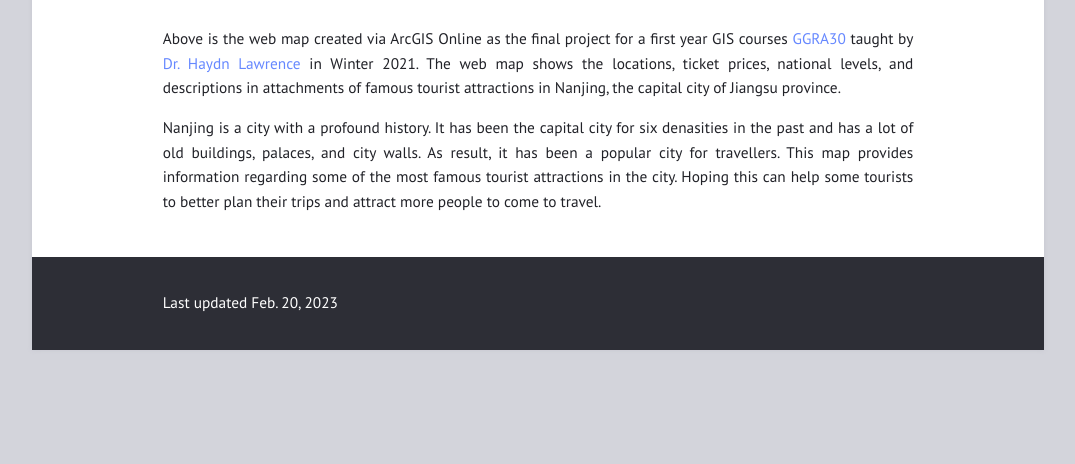
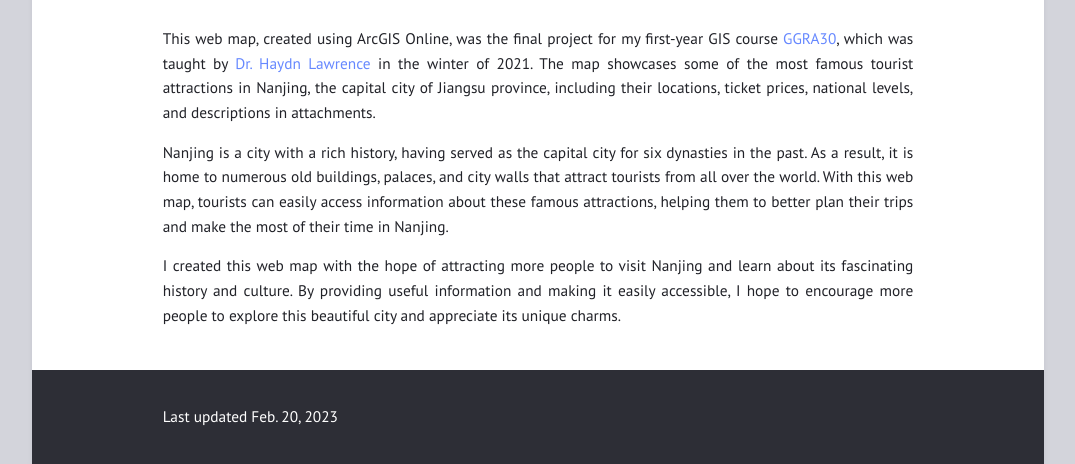
Before and after one commit to zehuiyin/personal_website_jekyll, a Jekyll site: the page built from _posts/2021-04-20-Nanjing-Tourist-Attractions.md, in a window 1280 px wide. Shown: the part 816-1280 px from the top of the page, without its empty margins (102-1177 px from the left). Built offline with Jekyll 4.4.1, drawn with Linux system fonts in a browser that asks for light colours; before the commit the page ends 1166 px from its top, so only the background shows below that.

Commit message:
Update 2021-04-20-Nanjing-Tourist-Attractions.md

```diff
--- a/_posts/2021-04-20-Nanjing-Tourist-Attractions.md
+++ b/_posts/2021-04-20-Nanjing-Tourist-Attractions.md
@@ -6,6 +6,9 @@ layout: post
 
 <style>.embed-container {position: relative; padding-bottom: 80%; height: 0; max-width: 100%;} .embed-container iframe, .embed-container object, .embed-container iframe{position: absolute; top: 0; left: 0; width: 100%; height: 100%;} small{position: absolute; z-index: 40; bottom: 0; margin-bottom: -15px;}</style><div class="embed-container"><iframe width="500" height="400" frameborder="0" scrolling="no" marginheight="0" marginwidth="0" title="Nanjing_tourist_attractions_and_ticket_prices_yinzehui" src="//utoronto.maps.arcgis.com/apps/Embed/index.html?webmap=868affdfefe14c28a7bb79b4e380fac3&extent=118.7145,32.007,118.884,32.0928&home=true&zoom=true&previewImage=false&scale=true&search=true&searchextent=true&legend=true&basemap_gallery=true&disable_scroll=false&theme=light"></iframe></div>
 <p style="margin-bottom:0.8cm;"></p>
-Above is the web map created via ArcGIS Online as the final project for a first year GIS courses [GGRA30](https://utsc.calendar.utoronto.ca/course/ggra30h3) taught by [Dr. Haydn Lawrence](https://ca.linkedin.com/in/haydnlawrence) in Winter 2021. The web map shows the locations, ticket prices, national levels, and descriptions in attachments of famous tourist attractions in Nanjing, the capital city of Jiangsu province.<!-- readmore -->
 
-Nanjing is a city with a profound history. It has been the capital city for six denasities in the past and has a lot of old buildings, palaces, and city walls. As result, it has been a popular city for travellers.  This map provides information regarding some of the most famous tourist attractions in the city. Hoping this can help some tourists to better plan their trips and attract more people to come to travel.
+This web map, created using ArcGIS Online, was the final project for my first-year GIS course [GGRA30](https://utsc.calendar.utoronto.ca/course/ggra30h3), which was taught by [Dr. Haydn Lawrence](https://ca.linkedin.com/in/haydnlawrence) in the winter of 2021. The map showcases some of the most famous tourist attractions in Nanjing, the capital city of Jiangsu province, including their locations, ticket prices, national levels, and descriptions in attachments.<!-- readmore -->
+
+Nanjing is a city with a rich history, having served as the capital city for six dynasties in the past. As a result, it is home to numerous old buildings, palaces, and city walls that attract tourists from all over the world. With this web map, tourists can easily access information about these famous attractions, helping them to better plan their trips and make the most of their time in Nanjing.
+
+I created this web map with the hope of attracting more people to visit Nanjing and learn about its fascinating history and culture. By providing useful information and making it easily accessible, I hope to encourage more people to explore this beautiful city and appreciate its unique charms.
```
